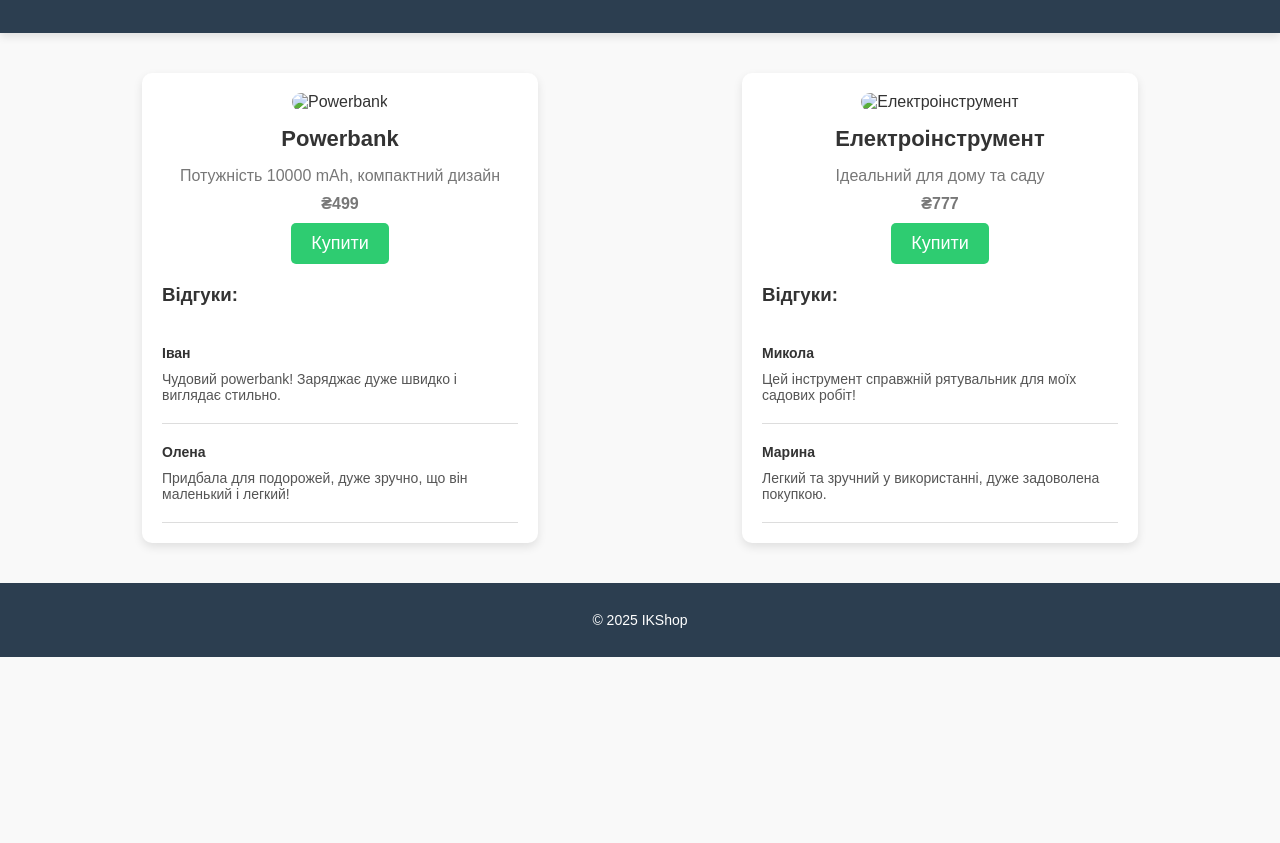
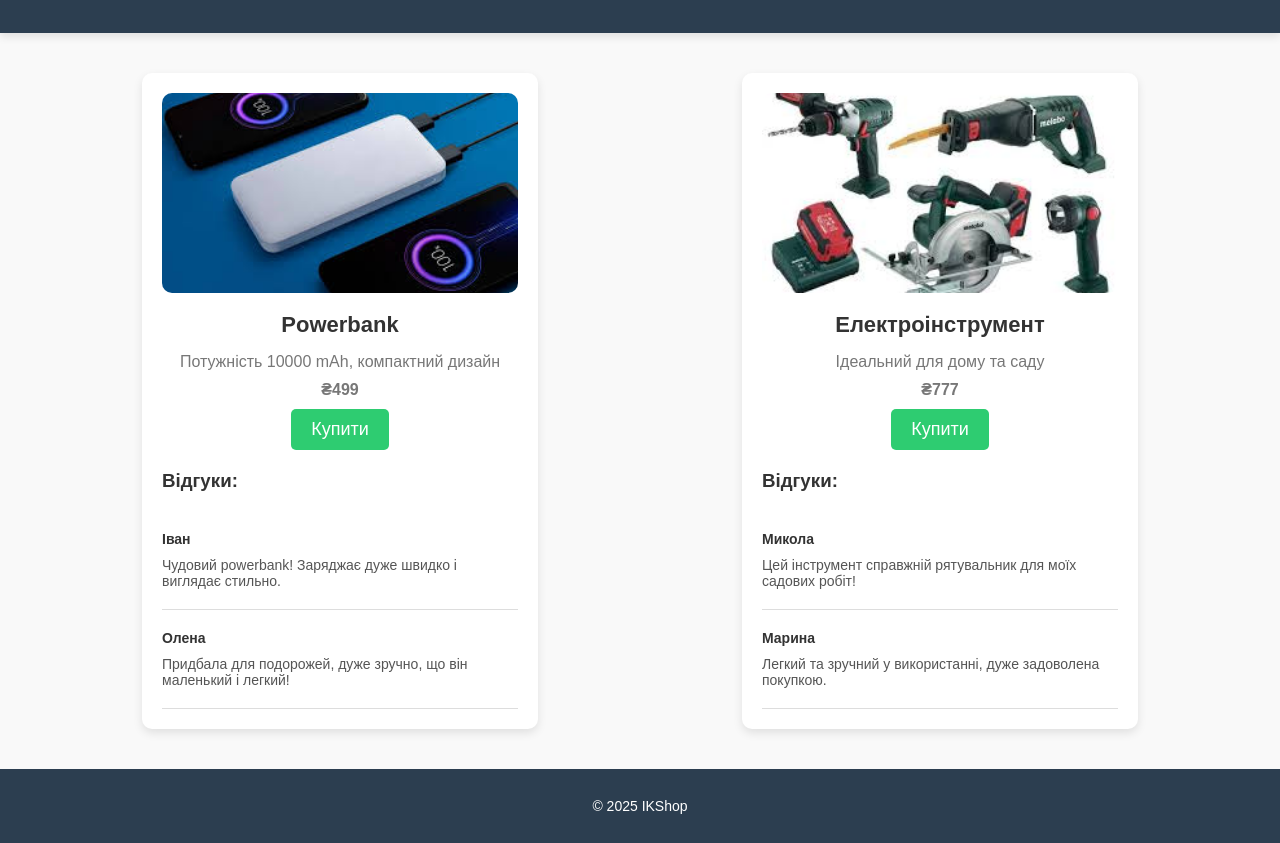
Before and after one commit to SAD614/ikshop.github.io, a plain HTML site: page index.html in a window 1280 px wide. Shown: the part 99-942 px from the top of the page. Before the commit the page ends 800 px from the top, so only its background shows below. Drawn offline with Linux system fonts and the light colour scheme.

Commit message:
Update index.html

```diff
--- a/index.html
+++ b/index.html
@@ -111,7 +111,7 @@
 
     <div class="container">
         <div class="product">
-            <img src="images/image1.jpg" alt="Powerbank">
+            <img src="image1.jpg" alt="Powerbank">
             <h2>Powerbank</h2>
             <p>Потужність 10000 mAh, компактний дизайн</p>
             <p class="price">₴499</p>
@@ -132,7 +132,7 @@
         </div>
 
         <div class="product">
-            <img src="images/image2.jpg" alt="Електроінструмент">
+            <img src="image2.jpg" alt="Електроінструмент">
             <h2>Електроінструмент</h2>
             <p>Ідеальний для дому та саду</p>
             <p class="price">₴777</p>
```
